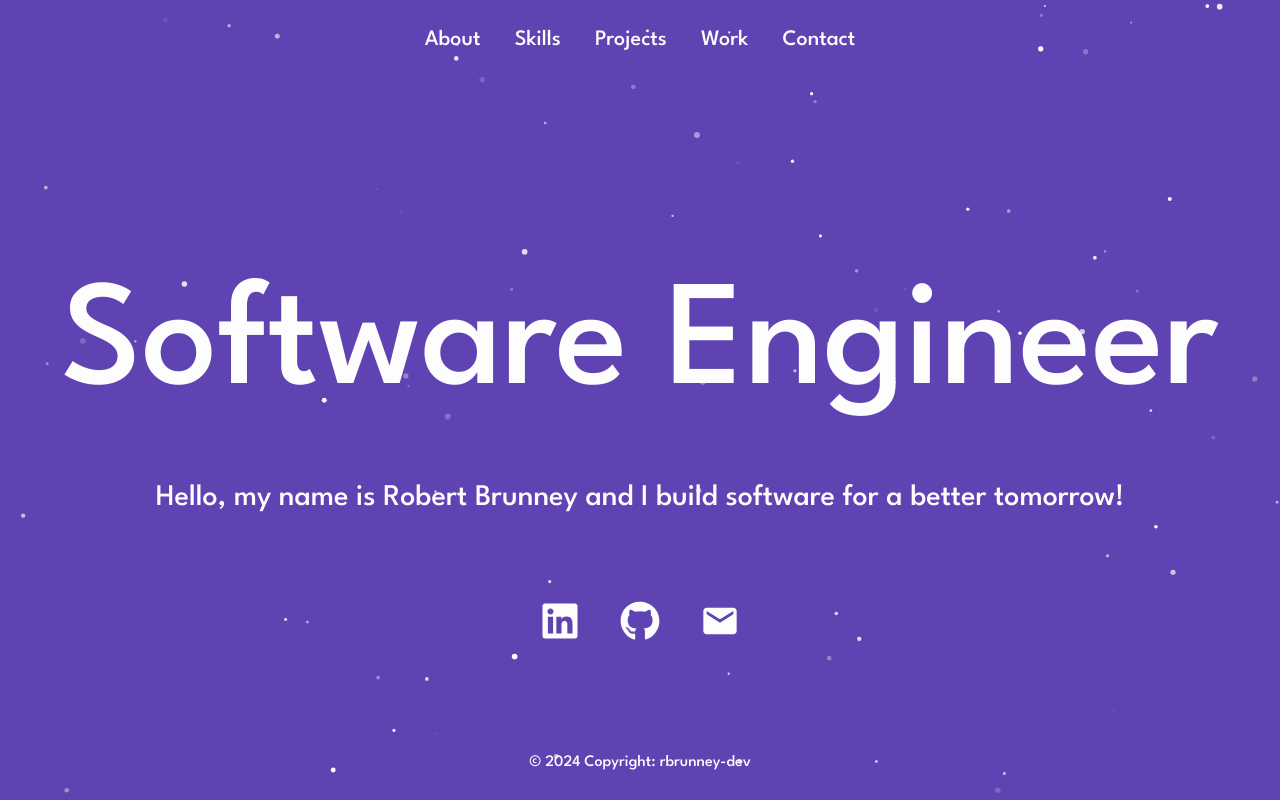
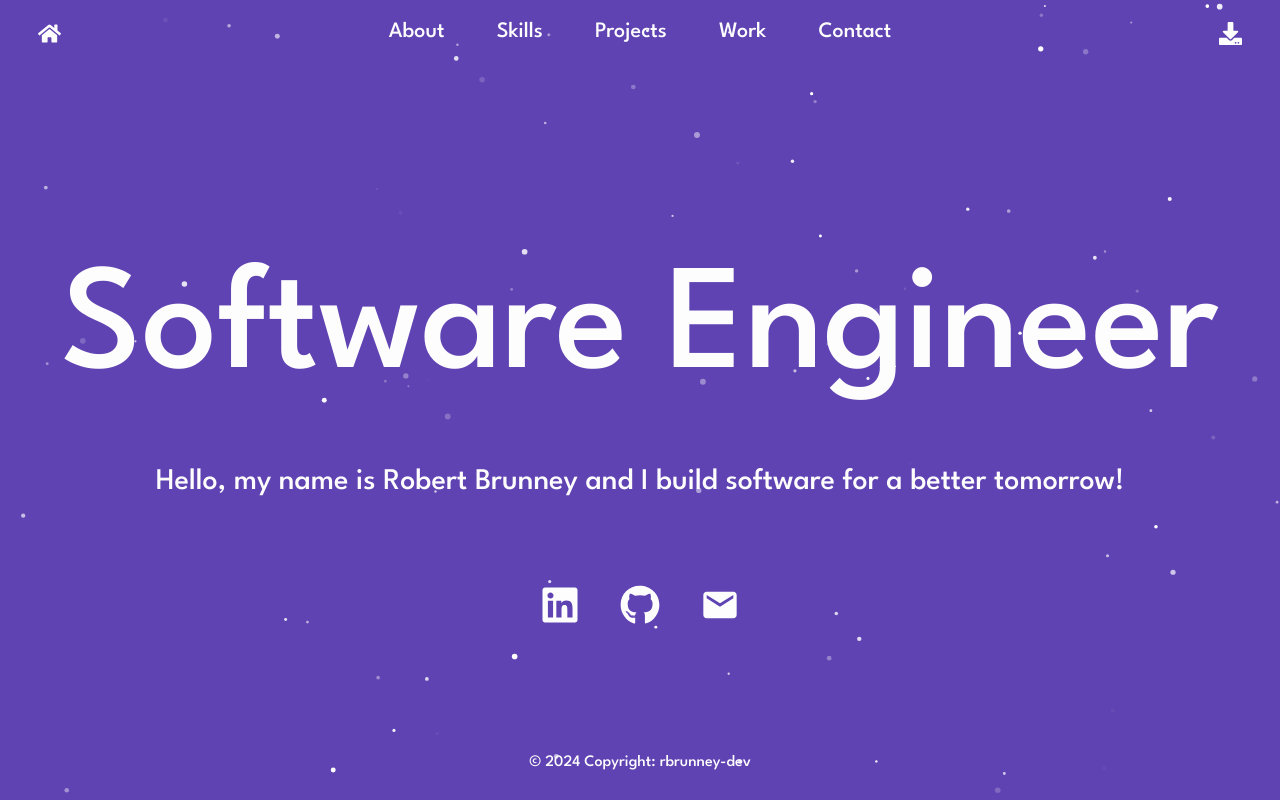
Before and after one commit to rbrunney/rbrunney.github.io, a React (Create React App) app in the folder rbrunney-dev/: page / in a window 1280 px wide. Built offline with nearby package versions, Linux system fonts and the light colour scheme.

Commit message:
Navigation Rework
Navigation rework, going to get routing working and then work on about page

```diff
--- a/rbrunney-dev/package.json
+++ b/rbrunney-dev/package.json
@@ -16,6 +16,7 @@
     "react-bootstrap": "^2.9.2",
     "react-dom": "^18.2.0",
     "react-icons": "^5.0.1",
+    "react-router-dom": "^6.21.2",
     "react-scripts": "5.0.1",
     "react-tsparticles": "^2.12.2",
     "sass": "^1.69.7",
--- a/rbrunney-dev/src/App.tsx
+++ b/rbrunney-dev/src/App.tsx
@@ -1,15 +1,21 @@
 import './styling/app.scss';
-import ParticleBackgroundEffect from './components/Background/ParticleBackgroundEffect';
-import Home from './components/Home/Home';
-import NavigationBar from './components/Navigation/NavigationBar';
+import { BrowserRouter, Routes, Route } from "react-router-dom";
+import HomePage from './components/Pages/Home/Home';
+import AboutPage from './components/Pages/About/About';
 
 function App() {
   return (
-    <>
-      <ParticleBackgroundEffect />
-      <NavigationBar/>
-      <Home />
-    </>
+    <BrowserRouter>
+      <Routes>
+        <Route path="/" element={<HomePage />}>
+          <Route path="/about" element={<AboutPage />}/>
+          <Route path="/skills" element={<AboutPage />}/>
+          <Route path="/projects" element={<AboutPage />}/>
+          <Route path="/work" element={<AboutPage />}/>
+          <Route path="/contact" element={<AboutPage />}/>
+        </Route>
+      </Routes>
+    </BrowserRouter>
   );
 }
 
--- a/rbrunney-dev/src/components/Navigation/NavigationBar.tsx
+++ b/rbrunney-dev/src/components/Navigation/NavigationBar.tsx
@@ -1,25 +1,31 @@
+import { Button } from 'react-bootstrap';
+import { FaHome } from 'react-icons/fa';
+import { FaDownload } from 'react-icons/fa';
 import Container from 'react-bootstrap/Container';
 import Nav from 'react-bootstrap/Nav';
 import Navbar from 'react-bootstrap/Navbar';
-import Button from 'react-bootstrap/Button';
-import ListGroup from 'react-bootstrap/ListGroup';
 
 const NavigationBar = () => {
+    var iconSize = 23;
+
     return (
         <>
             <Navbar expand="lg" className="navbar">
-                <Container>
-                    <Navbar.Toggle aria-controls="basic-navbar-nav" />
-                    <Navbar.Collapse id="basic-navbar-nav">
-                    <Nav className="navbar">
+                <div className="navbar-home">
+                    <FaHome className="navbar-icon" size={iconSize}/>
+                </div>
+                <div className="navbar-page-nav">
+                    <Nav className="navbar-item-list">
                         <Nav.Link href="/about" className='navbar-item'>About</Nav.Link>
                         <Nav.Link href="/skills" className='navbar-item'>Skills</Nav.Link>
-                        <Nav.Link href="/project" className='navbar-item'>Projects</Nav.Link>
+                        <Nav.Link href="/projects" className='navbar-item'>Projects</Nav.Link>
                         <Nav.Link href="/work" className='navbar-item'>Work</Nav.Link>
                         <Nav.Link href="/contact" className='navbar-item'>Contact</Nav.Link>
                     </Nav>
-                    </Navbar.Collapse>
-                </Container>
+                </div>
+                <div className="navbar-download">
+                    <FaDownload className="navbar-icon" size={iconSize}/>
+                </div>
             </Navbar>
         </>
     );
--- /dev/null
+++ b/rbrunney-dev/src/components/Pages/About/About.tsx
@@ -0,0 +1,12 @@
+const AboutPage = () => {
+    return (
+        <>
+            <div className="about-container">
+                <div className="about-photo"></div>
+                <div className="about-description"></div>
+            </div>
+        </>
+    );
+}
+
+export default AboutPage;
--- a/rbrunney-dev/src/components/Home/Home.tsx
+++ b/rbrunney-dev/src/components/Pages/Home/Home.tsx
@@ -1,9 +1,13 @@
-import Footer from "../Footer/Footer";
-import SocialsBar from "../SocialsBar/SocialsBar";
+import ParticleBackgroundEffect from "../../Background/ParticleBackgroundEffect";
+import Footer from "../../Footer/Footer";
+import NavigationBar from "../../Navigation/NavigationBar";
+import SocialsBar from "../../SocialsBar/SocialsBar";
 
-const Home = () => {
+const HomePage = () => {
     return (
         <>
+            <ParticleBackgroundEffect />
+            <NavigationBar/>
             <div className="home-container">
                 <div className="home-intro">
                     <p className="intro-title">Software Engineer</p>
@@ -18,4 +22,4 @@ const Home = () => {
     )
 }
 
-export default Home;
+export default HomePage;
--- a/rbrunney-dev/src/styling/Navigation/navbar.scss
+++ b/rbrunney-dev/src/styling/Navigation/navbar.scss
@@ -1,10 +1,38 @@
 @use "../utils.scss";
 
 .navbar {
-    width: 100%;
+    direction: flex;
+}
+
+.navbar-home {
+    flex: 1;
+    padding-left: 3%;
+    text-align: left;
+    position: relative;
+    z-index: 10;
+}
+
+.navbar-download {
+    flex: 1;
+    padding-right: 3%;
+    text-align: right;
+    position: relative;
+    z-index: 10;
+}
+
+.navbar-page-nav {
+    flex: 6;
+    padding-right: 20%;
     padding-left: 20%;
-    padding-right: 20%;
     justify-content: space-between;
+}
+
+.navbar-item-list {
+    justify-content: space-between;
+}
+
+.navbar-icon {
+    color: map-get($color-palette, "Soft Peach");
 }
 
 .navbar-item {
```
Also changed, not shown: 1 other file (tests, documents, lock files or other folders).
